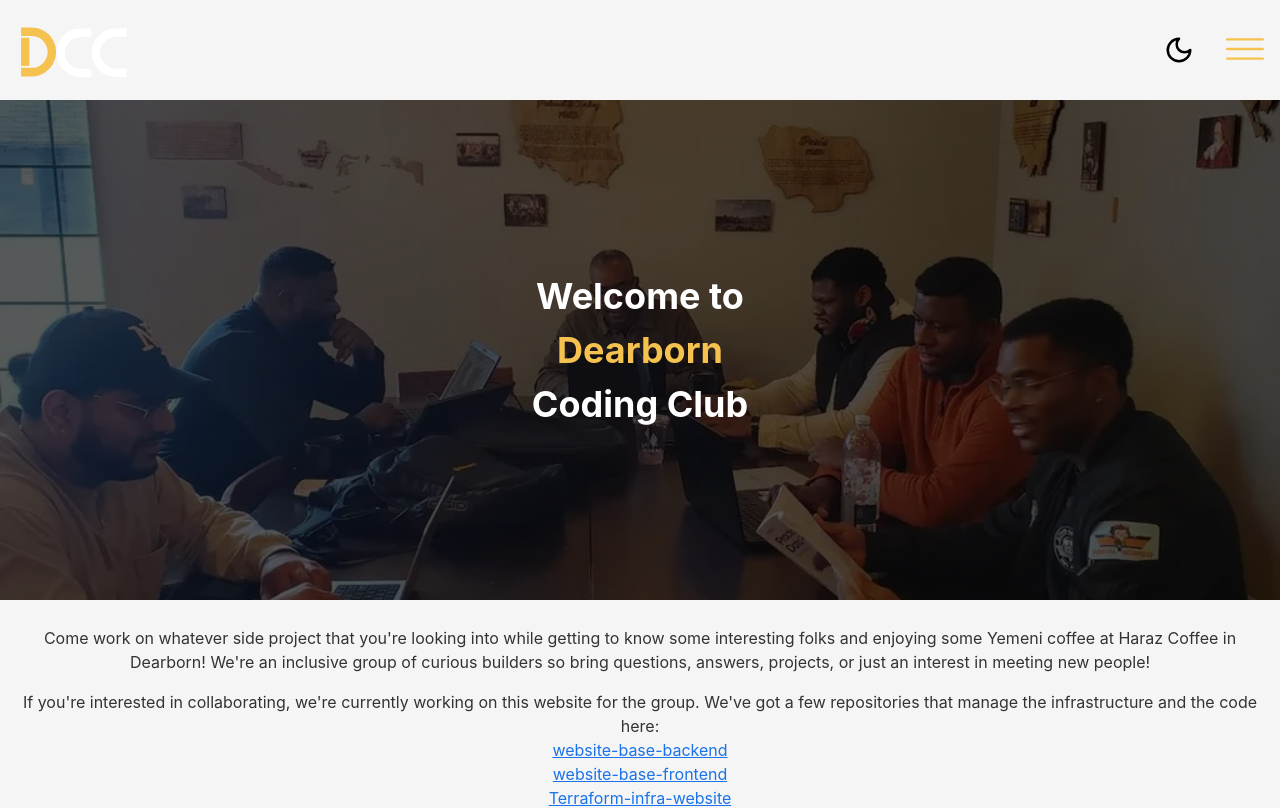
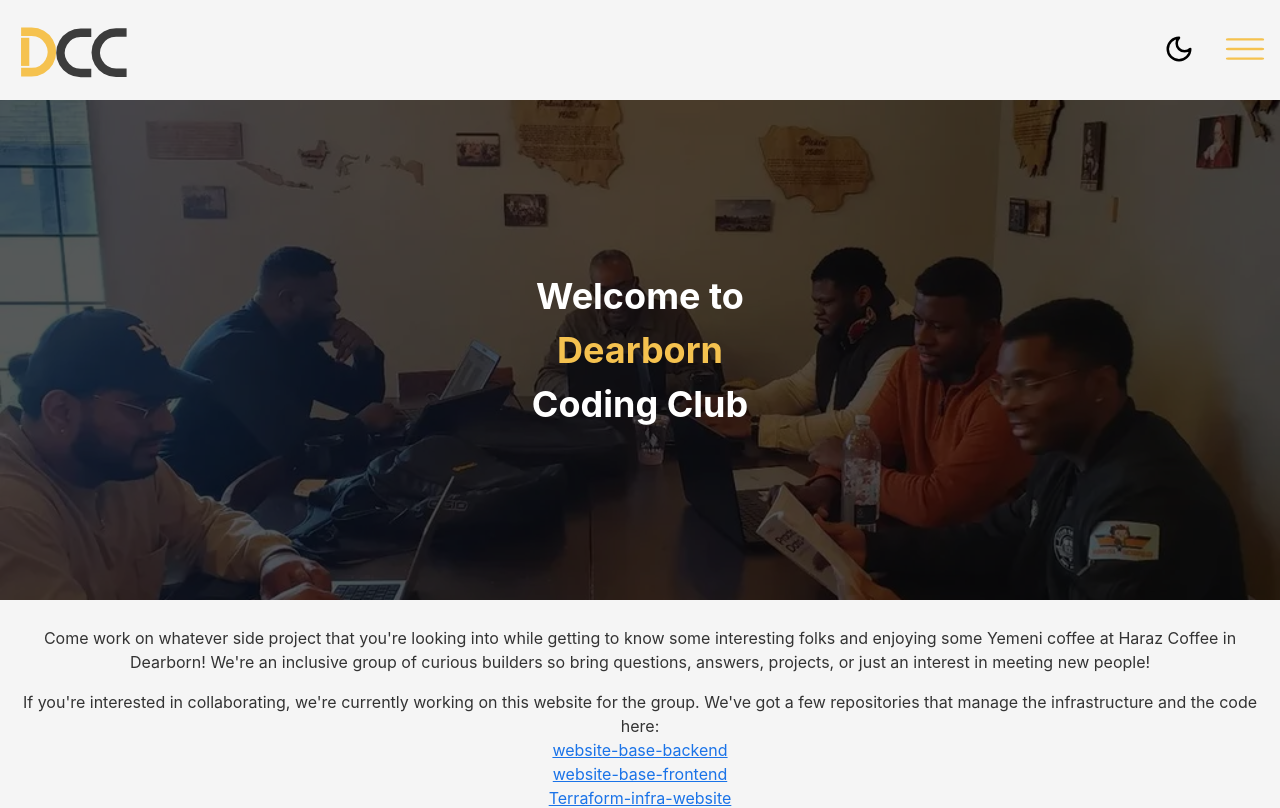
Before and after one commit to dearborn-coding-club/website-base-frontend, a React (Vite) app: page / in a window 1280 px wide. Shown: the top 808 px of the page. Built offline with nearby package versions, Linux system fonts and the light colour scheme.

Commit message:
theme persisting after refresh

```diff
--- a/src/components/Navbar.tsx
+++ b/src/components/Navbar.tsx
@@ -1,17 +1,20 @@
 import '../css/Navbar.css'
 import DCCLogoDark from '../assets/dcc_dark.svg'
+import DCCLogoLight from '../assets/dcc_light.svg'
 import { useState } from 'react';
 import { Link } from 'react-router-dom';
 import ThemeToggle from './ThemeToggle';
+import { useTheme } from '../contexts/ThemeContext';
 
 export default function Navbar() {
 
   let [navRevealedState, setNavRevealedState] = useState(false);
+  const { theme } = useTheme()
 
   return (
     <>
-      <div className='Navbar'>
-        <img className='navbar-logo' src={DCCLogoDark} alt="DCC Logo" />
+      <div className='Navbar' style={{backgroundColor: theme === 'light' ? 'var(--bg-color)' : 'var(--bg-color)'}}>
+        <img className='navbar-logo' src={theme === 'light' ? DCCLogoLight : DCCLogoDark} alt="DCC Logo" />
 
         <div style={{ display: 'flex', alignItems: 'center', gap: 15 }}>
           <ThemeToggle/>
--- a/src/components/ThemeToggle.tsx
+++ b/src/components/ThemeToggle.tsx
@@ -10,12 +10,11 @@ const ThemeToggle = () => {
     <button
       onClick={toggleTheme}
       className="theme-toggle"
-      aria-label={`Switch to ${theme === 'light' ? 'dark' : 'light'} mode`}
     >
       {theme === 'light' ? (
-        <Moon className="theme-icon" size={30}/>
+        <Moon className="theme-icon" size={30} color="black"/>
       ) : (
-        <Sun className="theme-icon" size={30}/>
+        <Sun className="theme-icon" size={30} color="yellow"/>
       )}
     </button>
   );
--- a/src/contexts/ThemeContext.tsx
+++ b/src/contexts/ThemeContext.tsx
@@ -10,10 +10,15 @@ interface ThemeContextType {
 const ThemeContext = createContext<ThemeContextType | undefined>(undefined);
 
 export const ThemeProvider: React.FC<{ children: React.ReactNode }> = ({ children }) => {
-  const [theme, setTheme] = useState<Theme>('light');
+
+  const [theme, setTheme] = useState<Theme>(() => {
+    const savedTheme = localStorage.getItem('theme');
+    return (savedTheme === 'light' || savedTheme === 'dark') ? savedTheme : 'light';
+  });
 
   useEffect(() => {
     const savedTheme = localStorage.getItem('theme') as Theme;
+    console.log({savedTheme})
     if (savedTheme) {
       setTheme(savedTheme);
     }
--- a/src/css/ThemeToggle.css
+++ b/src/css/ThemeToggle.css
@@ -1,5 +1,4 @@
 .theme-toggle {
-  display: flex;
   background: none;
   border: none;
   cursor: pointer;
```
